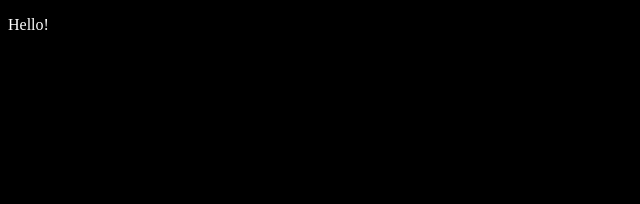
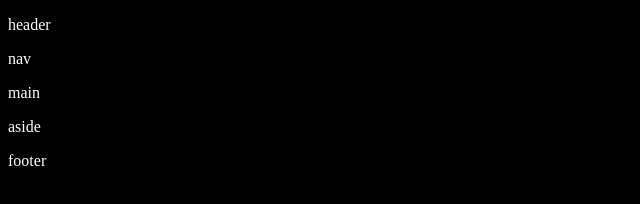
Before and after one commit to fergushollisbarnardatriccartonschoolnz/Secret-Assesment, a plain HTML site: page index.html in a window 1280 px wide. Shown: the whole page, without its empty margins (0-640 px from the left). Drawn offline with Linux system fonts and the light colour scheme.

Commit message:
slightly tweaked index.html

```diff
--- a/index.html
+++ b/index.html
@@ -4,11 +4,23 @@
         <meta charset="UTF-8">
         <meta name="viewport" content="width=device-width, initial-scale=1.0">
         <link rel="stylesheet" href="main.css">
-        <title>e</title>
+        <title>title</title>
     </head>
     <body>
+        <header>
+            <p>header</p>
+        </header>
+        <nav>
+            <p>nav</p>
+        </nav>
         <main>
-            <p>Hello!</p>
+            <p>main</p>
         </main>
+        <aside>
+            <p>aside</p>
+        </aside>
+        <footer>
+            <p>footer</p>
+        </footer>
     </body>
 </html>
```
